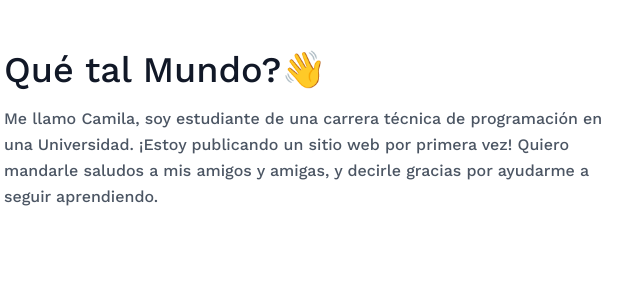
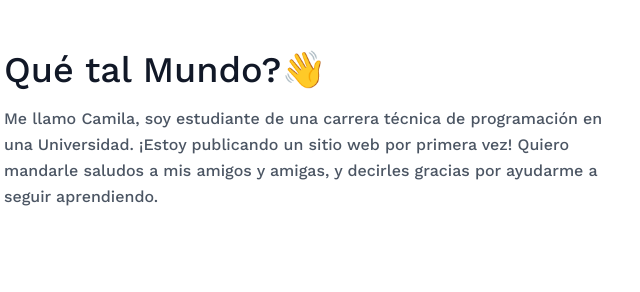
Before and after one commit to camilarsi/autora, a plain HTML site: page index.html in a window 1280 px wide. Shown: the part 174-466 px from the top of the page, 624-1264 px from the left. Drawn offline with nearby package versions, Linux system fonts and the light colour scheme.

Commit message:
corrección ortográfica

```diff
--- a/index.html
+++ b/index.html
@@ -59,7 +59,7 @@
                 <h1 class="title-font sm:text-4xl text-3xl mb-4 font-medium text-gray-900"> Qué tal Mundo?👋
                     <br class="hidden lg:inline-block">
                 </h1>
-                <p class="mb-8 leading-relaxed"> Me llamo Camila, soy estudiante de una carrera técnica de programación en una Universidad. ¡Estoy publicando un sitio web por primera vez! Quiero mandarle saludos a mis amigos y amigas, y decirle gracias por ayudarme a seguir aprendiendo.
+                <p class="mb-8 leading-relaxed"> Me llamo Camila, soy estudiante de una carrera técnica de programación en una Universidad. ¡Estoy publicando un sitio web por primera vez! Quiero mandarle saludos a mis amigos y amigas, y decirles gracias por ayudarme a seguir aprendiendo.
                 </p>
             </div>
         </div>
```
